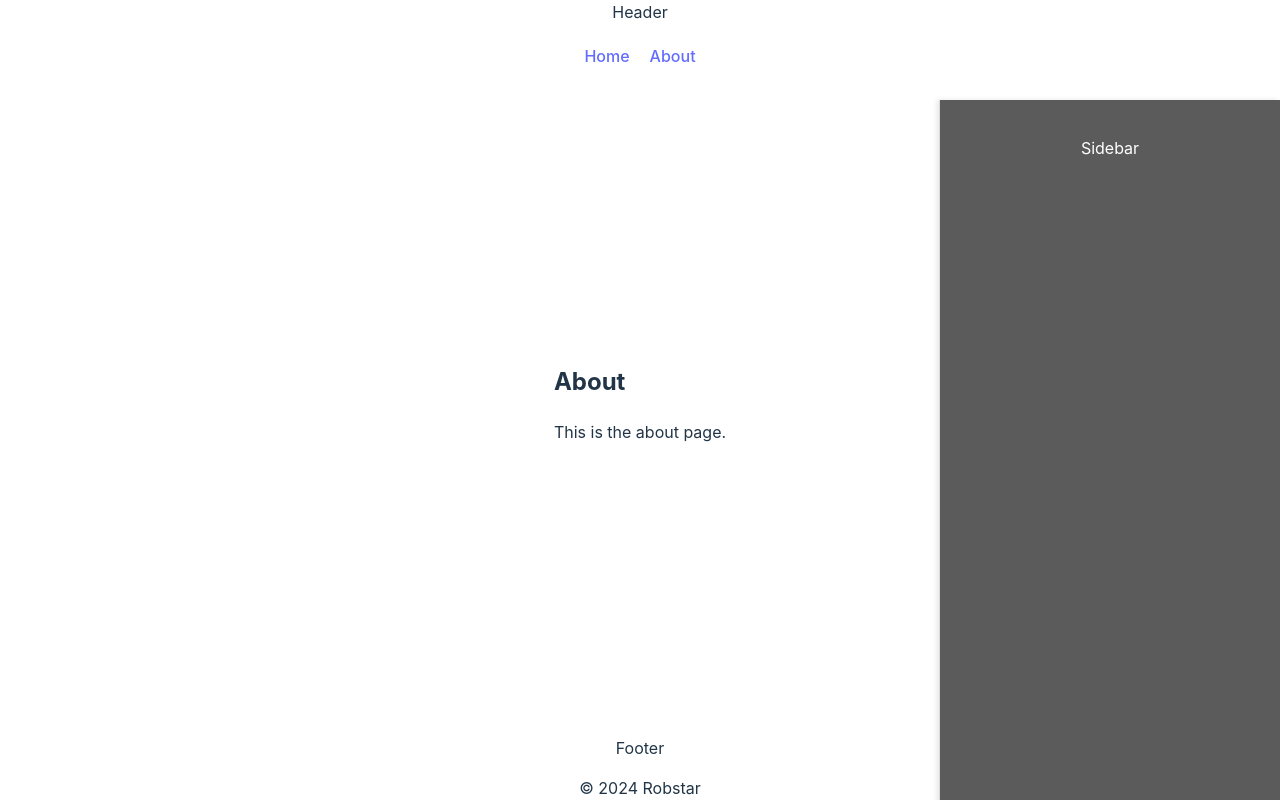
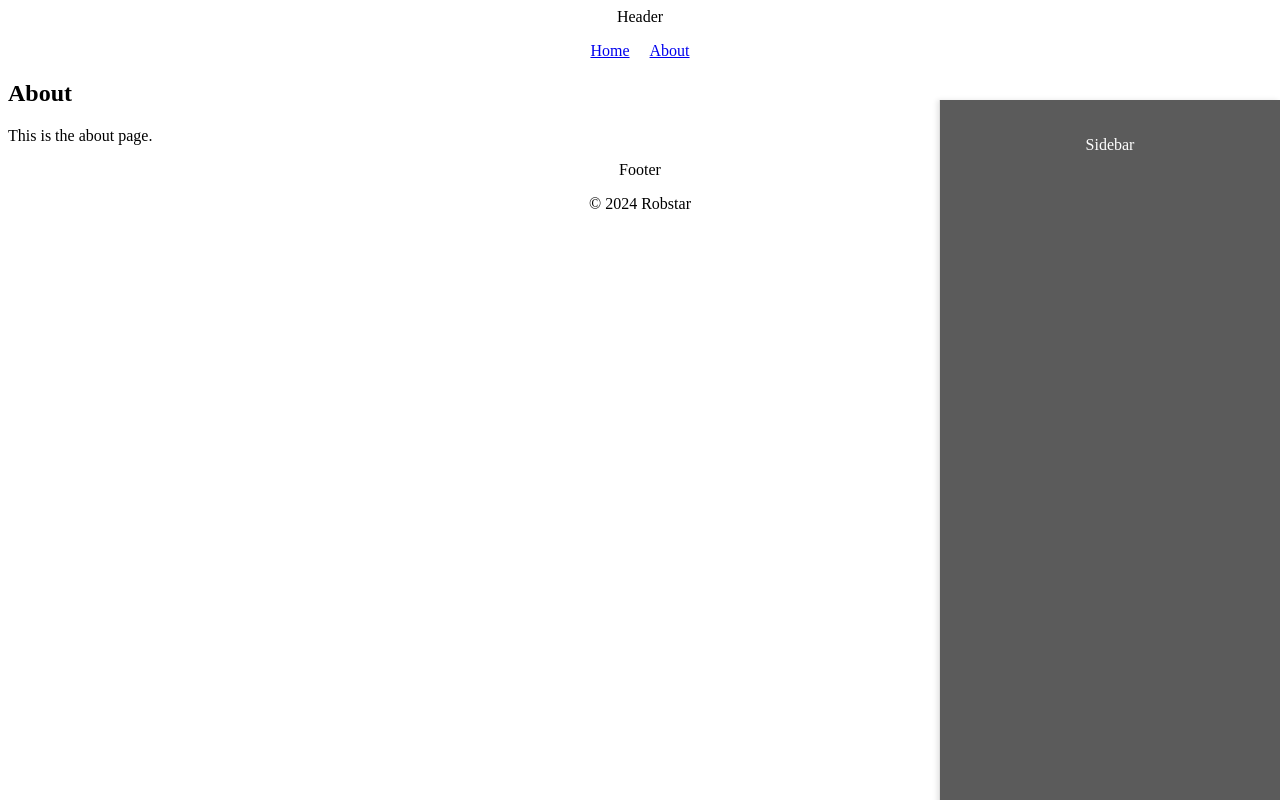
Before and after one commit to RobertAhlin/webshop-with-react, a React (Vite) app: page /about in a window 1280 px wide. Built offline with nearby package versions, Linux system fonts and the light colour scheme.

Commit message:
Removed double code in Product.css

```diff
--- a/src/App.css
+++ b/src/App.css
@@ -1,17 +1,5 @@
 /* App.css */
 
-.layout {
-  display: flex;
-  flex-direction: column;
-  height: 100vh;
-}
-
-main {
-  flex: 1;
-  display: flex;
-  justify-content: center;
-  align-items: center;
-}
 
 .sidebar {
   width: 250px;
@@ -42,10 +30,6 @@ main {
   text-align: center;
 }
 
-.logo {
-  margin-bottom: 20px; /* Add some bottom margin to separate logo from nav */
-}
-
 .nav-links {
   display: flex;
   justify-content: center; /* Horizontally center the nav links */
--- a/src/components/Modal.css
+++ b/src/components/Modal.css
@@ -16,7 +16,7 @@
 .modal-content {
     background: white;
     padding: 20px;
-    border-radius: 4px;
+    border-radius: 10px;
     max-width: 500px;
     width: 100%;
     position: relative;
@@ -27,15 +27,15 @@
     top: 10px;
     right: 10px;
     background: none;
-    border: 2px solid transparent; /* Transparent border by default */
+    border: 2px solid transparent;
     font-size: 1em;
     cursor: pointer;
-    padding: 5px; /* Added padding for better hover effect */
+    padding: 5px;
     transition: border 0.3s ease-in-out;
 }
 
 .modal-close:hover {
-    border-color: black; /* Change border color on hover */
+    border-color: black !important;
 }
 
 
--- a/src/components/Modal.jsx
+++ b/src/components/Modal.jsx
@@ -1,4 +1,5 @@
 // Modal.jsx
+
 import React from 'react';
 import './Modal.css';
 
@@ -11,7 +12,7 @@ const Modal = ({ isOpen, onClose, product, addToCart }) => {
                 <button className="modal-close" onClick={onClose}>Close</button>
                 {product && (
                     <div>
-                        <img src={`https://dummyjson.com/image/150/CCCCCC?text=${product.title}!&fontSize=10`} alt={product.title} className="modal-product-image" />
+                        <img src={`https://dummyjson.com/image/150/CCCCCC?text=${product.title}!&fontSize=15`} alt={product.title} className="modal-product-image" />
                         <h2>{product.title}</h2>
                         <p>USD {product.price}</p>
                         <p>{product.description}</p>
--- a/src/components/Products.css
+++ b/src/components/Products.css
@@ -33,44 +33,3 @@
     width: 100%; /* Ensure image fits the container */
     height: auto; /* Maintain aspect ratio */
 }
-
-/* Modal.css */
-
-.modal-overlay {
-    position: fixed;
-    top: 0;
-    left: 0;
-    right: 0;
-    bottom: 0;
-    background: rgba(0, 0, 0, 0.5);
-    display: flex;
-    justify-content: center;
-    align-items: center;
-    z-index: 1000;
-}
-
-.modal-content {
-    background: white;
-    padding: 20px;
-    border-radius: 4px;
-    max-width: 500px;
-    width: 100%;
-    position: relative;
-}
-
-.modal-close {
-    position: absolute;
-    top: 10px;
-    right: 10px;
-    background: none;
-    border: none;
-    font-size: 1.5em;
-    cursor: pointer;
-}
-
-.modal-product-image {
-    width: 100%;
-    max-width: 150px;
-    display: block;
-    margin: 0 auto 10px;
-}
--- a/src/index.css
+++ b/src/index.css
@@ -1,68 +1 @@
 /* index.css */
-:root {
-  font-family: Inter, system-ui, Avenir, Helvetica, Arial, sans-serif;
-  line-height: 1.5;
-  font-weight: 400;
-
-  color-scheme: light dark;
-  color: rgba(255, 255, 255, 0.87);
-  background-color: #242424;
-
-  font-synthesis: none;
-  text-rendering: optimizeLegibility;
-  -webkit-font-smoothing: antialiased;
-  -moz-osx-font-smoothing: grayscale;
-}
-
-a {
-  font-weight: 500;
-  color: #646cff;
-  text-decoration: inherit;
-}
-a:hover {
-  color: #535bf2;
-}
-
-body {
-  margin: 0;
-  place-items: center;
-  min-width: 320px;
-  min-height: 100vh;
-}
-
-h1 {
-  font-size: 3.2em;
-  line-height: 1.1;
-}
-
-button {
-  border-radius: 8px;
-  border: 1px solid transparent;
-  padding: 0.6em 1.2em;
-  font-size: 1em;
-  font-weight: 500;
-  font-family: inherit;
-  background-color: #1a1a1a;
-  cursor: pointer;
-  transition: border-color 0.25s;
-}
-button:hover {
-  border-color: #646cff;
-}
-button:focus,
-button:focus-visible {
-  outline: 4px auto -webkit-focus-ring-color;
-}
-
-@media (prefers-color-scheme: light) {
-  :root {
-    color: #213547;
-    background-color: #ffffff;
-  }
-  a:hover {
-    color: #747bff;
-  }
-  button {
-    background-color: #f9f9f9;
-  }
-}
--- /dev/null
+++ b/src/pages/Layout.css
@@ -0,0 +1,39 @@
+/* Layout.css */
+
+.layout {
+    display: flex;
+    flex-direction: column;
+    height: 100vh;
+}
+
+main {
+    flex: 1;
+    display: flex;
+    justify-content: center;
+    align-items: center;
+}
+
+.sidebar {
+    width: 250px;
+    padding: 20px;
+    border-left: 1px solid #ddd;
+    position: fixed;
+    right: 0;
+    top: 0;
+    height: 100%;
+    background: #f9f9f9;
+    box-shadow: -2px 0 5px rgba(0, 0, 0, 0.1);
+}
+
+.sidebar h2 {
+    margin-top: 0;
+}
+
+.sidebar ul {
+    list-style-type: none;
+    padding: 0;
+}
+
+.sidebar li {
+    margin-bottom: 10px;
+}
```
